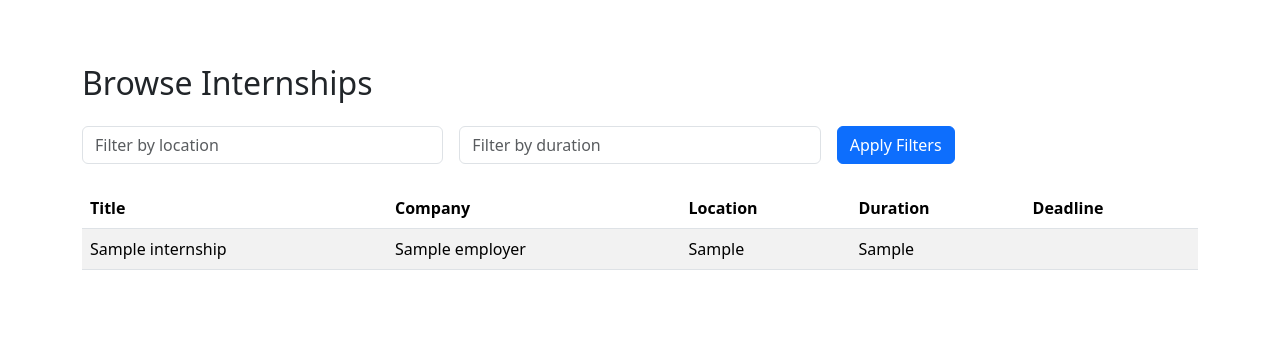
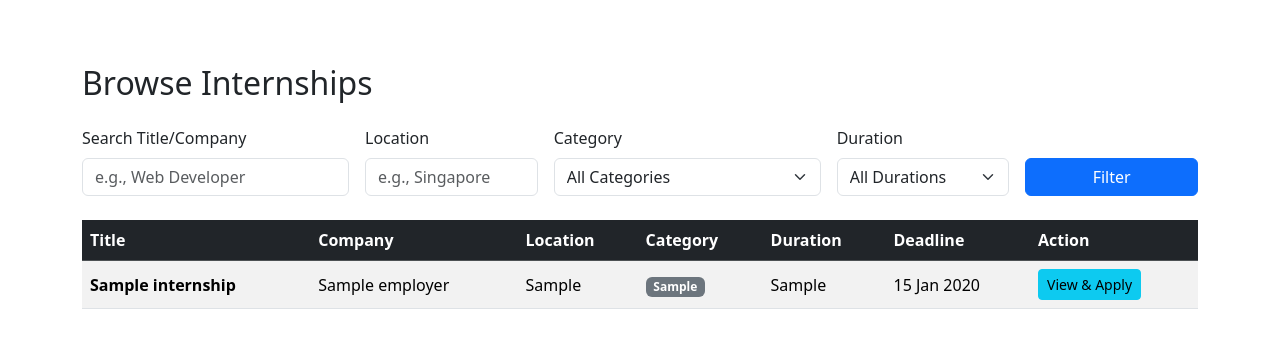
Before and after one commit to Qiongyue-Zhang-1167597/Internlink, a Flask app: page /admin/internships in a window 1280 px wide. Shown: the part 56-404 px from the top of the page. Run offline with Flask 3, Linux system fonts and the light colour scheme; the visitor is signed in with stand-in values (Sample User, id 1); tables that the repository leaves empty hold one stand-in row (values such as "Sample post"); parts of the project's set-up code (start-up, migrations or seed data) failed here and were passed over.

Commit message:
Update browse_internships.html
create browse_internship.html to control the function

```diff
--- a/LoginExample-v2_0_3 (2)/LoginExample/InternLink/templates/browse_internships.html
+++ b/LoginExample-v2_0_3 (2)/LoginExample/InternLink/templates/browse_internships.html
@@ -6,40 +6,76 @@
 <div class="container py-5">
     <h2 class="mb-4">Browse Internships</h2>
 
-  <form method="get" class="row g-3 mb-4">
-    <div class="col-md-4">
-      <input type="text" class="form-control" name="location" placeholder="Filter by location">
+    <form method="get" action="{{ url_for('student.browse_internships') }}" class="mb-4">
+        <div class="row g-3 align-items-end">
+
+            <div class="col-lg-3 col-md-6">
+                <label for="search" class="form-label">Search Title/Company</label>
+                <input type="text" class="form-control" id="search" name="search" placeholder="e.g., Web Developer" value="{{ search or '' }}">
             </div>
-    <div class="col-md-4">
-      <input type="text" class="form-control" name="duration" placeholder="Filter by duration">
+
+            <div class="col-lg-2 col-md-6">
+                <label for="location" class="form-label">Location</label>
+                <input type="text" class="form-control" id="location" name="location" placeholder="e.g., Singapore" value="{{ location or '' }}">
             </div>
-    <div class="col-md-4">
-      <button type="submit" class="btn btn-primary">Apply Filters</button>
+
+            <div class="col-lg-3 col-md-6">
+                <label for="category" class="form-label">Category</label>
+                <select id="category" name="category" class="form-select">
+                    <option value="">All Categories</option>
+                    <option value="IT" {% if category == 'IT' %}selected{% endif %}>Information Technology</option>
+                    <option value="Marketing" {% if category == 'Marketing' %}selected{% endif %}>Marketing</option>
+                    <option value="Finance" {% if category == 'Finance' %}selected{% endif %}>Finance</option>
+                    <option value="Human Resources" {% if category == 'Human Resources' %}selected{% endif %}>Human Resources</option>
+                </select>
+            </div>
+
+            <div class="col-lg-2 col-md-6">
+                <label for="duration" class="form-label">Duration</label>
+                <select id="duration" name="duration" class="form-select">
+                    <option value="">All Durations</option>
+                    <option value="12 Weeks" {% if duration == '12 Weeks' %}selected{% endif %}>12 Weeks</option>
+                    <option value="10 Weeks" {% if duration == '10 Weeks' %}selected{% endif %}>10 Weeks</option>
+                    <option value="4 Months" {% if duration == '4 Months' %}selected{% endif %}>4 Months</option>
+                    <option value="3 Months" {% if duration == '3 Months' %}selected{% endif %}>3 Months</option>
+                    <option value="Full Semester" {% if duration == 'Full Semester' %}selected{% endif %}>Full Semester</option>
+                </select>
+            </div>
+
+            <div class="col-lg-2 col-md-12">
+                <button type="submit" class="btn btn-primary w-100">Filter</button>
+            </div>
         </div>
     </form>
 
-  <table class="table table-striped">
-    <thead>
+    <table class="table table-striped table-hover align-middle">
+        <thead class="table-dark">
             <tr>
                 <th>Title</th>
                 <th>Company</th>
                 <th>Location</th>
+                <th>Category</th>
                 <th>Duration</th>
                 <th>Deadline</th>
+                <th>Action</th>
             </tr>
         </thead>
         <tbody>
             {% for item in internships %}
             <tr>
-        <td>{{ item.title }}</td>
+                <td><strong>{{ item.title }}</strong></td>
                 <td>{{ item.company_name }}</td>
                 <td>{{ item.location }}</td>
+                <td><span class="badge bg-secondary">{{ item.category }}</span></td>
                 <td>{{ item.duration }}</td>
-        <td>{{ item.application_deadline }}</td>
+                <td>{{ item.deadline.strftime('%d %b %Y') }}</td>
+                <td>
+                    <a href="{{ url_for('student.apply_internship', internship_id=item.internship_id) }}" class="btn btn-sm btn-info">View & Apply</a>
+                </td>
             </tr>
             {% else %}
             <tr>
-        <td colspan="5">No internships found.</td>
+                <td colspan="7" class="text-center py-4">No internships found matching your criteria.</td>
             </tr>
             {% endfor %}
         </tbody>
```
Lines whose indentation alone changed are shown as unchanged.
